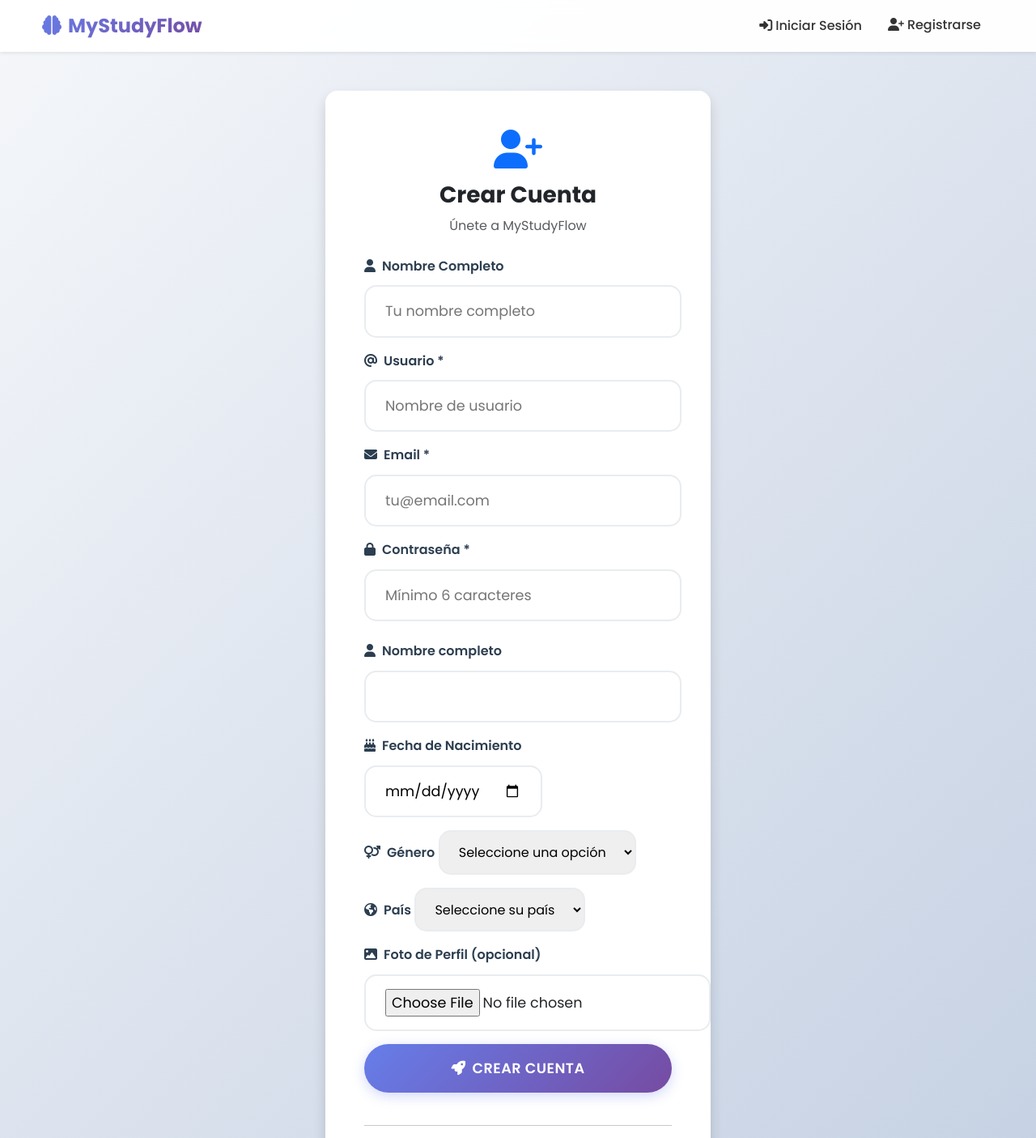
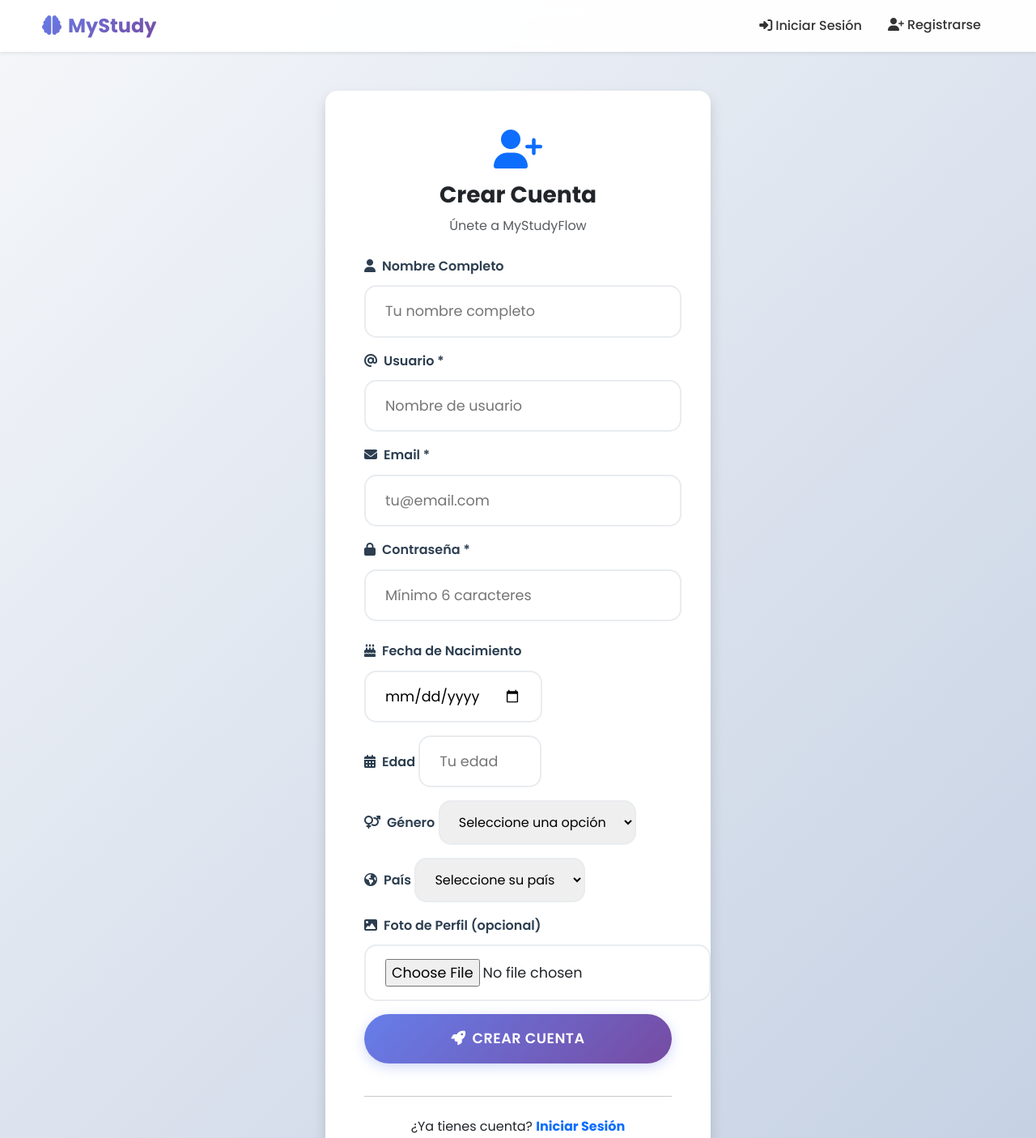
Before and after one commit to MaricarmenMQ/proyectofinal_final, a Django app: page /registro/ in a window 1280 px wide. Shown: the top 1405 px of the page at 81% size. Run offline with Django 5.2, Linux system fonts and the light colour scheme; some libraries are stand-ins or nearby versions.

Commit message:
Tus cambios

```diff
--- a/studyflow/models.py
+++ b/studyflow/models.py
@@ -27,6 +27,7 @@ class PerfilUsuario(models.Model):
     universidad = models.CharField(max_length=100, blank=True)
     tema_preferido = models.CharField(max_length=10, choices=TEMAS_CHOICES, default='claro')
     fecha_actualizacion = models.DateTimeField(auto_now=True)
+    edad = models.IntegerField(null=True, blank=True)
 
     def calcular_edad(self):
         from datetime import date
--- a/studyflow/templates/studyflow/inicio.html
+++ b/studyflow/templates/studyflow/inicio.html
@@ -182,7 +182,7 @@
 <section class="py-5" style="background: linear-gradient(135deg, #f093fb 0%, #f5576c 100%);">
     <div class="container text-center text-white">
         <h2 class="fw-bold mb-3">¿Listo para organizarte?</h2>
-        <p class="lead mb-4">Únete a miles de estudiantes que ya organizan su vida con MyStudyFlow</p>
+        <p class="lead mb-4">Únete para organizar mejor tu vida con  MyStudy</p>
         <a href="{% url 'registro' %}" class="boton boton-claro boton-lg">
             <i class="fas fa-rocket me-2"></i>COMENZAR AHORA
         </a>
@@ -194,7 +194,7 @@
     <div class="container">
         <div class="row align-items-center">
             <div class="col-lg-6">
-                <h2 class="fw-bold mb-4">¿Por qué elegir MyStudyFlow?</h2>
+                <h2 class="fw-bold mb-4">¿Por qué elegir MyStudy?</h2>
                 <div class="benefit-list">
                     <div class="d-flex align-items-center mb-3">
                         <i class="fas fa-check-circle text-success me-3" style="font-size: 1.5rem;"></i>
--- a/studyflow/templates/studyflow/registro.html
+++ b/studyflow/templates/studyflow/registro.html
@@ -1,4 +1,3 @@
-
 {% extends 'base.html' %}
 
 {% block title %}Registro - MyStudyFlow{% endblock %}
@@ -23,7 +22,7 @@
                         </label>
                         <input type="text" class="campo-formulario campo-formulario-lg"
                                id="nombre_completo" name="nombre_completo"
-                               placeholder="Tu nombre completo">
+                               placeholder="Tu nombre completo" required>
                     </div>
 
                     <div class="mb-3">
@@ -50,15 +49,7 @@
                         </label>
                         <input type="password" class="campo-formulario campo-formulario-lg"
                                id="password" name="password"
-                               placeholder="Mínimo 6 caracteres"required>
-                    </div>
-
-                    <div class="mb-3">
-                        <label for="nombre_completo" class="etiqueta-campo">
-                            <i class="fas fa-user me-2"></i>Nombre completo
-                        </label>
-                        <input type="text" class="campo-formulario campo-formulario-lg"
-                               id="nombre_completo" name="nombre_completo" required>
+                               placeholder="Mínimo 6 caracteres" required>
                     </div>
 
                     <div class="mb-3">
@@ -67,6 +58,15 @@
                         </label>
                         <input type="date" class="campo-formulario campo-formulario-lg"
                                id="fecha_nacimiento" name="fecha_nacimiento" required>
+                    </div>
+
+                    <div class="mb-3">
+                        <label for="edad" class="etiqueta-campo">
+                            <i class="fas fa-calendar-alt me-2"></i>Edad
+                        </label>
+                        <input type="number" class="campo-formulario campo-formulario-lg"
+                               id="edad" name="edad" min="1" max="120"
+                               placeholder="Tu edad" required>
                     </div>
 
                     <div class="mb-3">
--- a/studyflow/views.py
+++ b/studyflow/views.py
@@ -31,6 +31,7 @@ def registro_usuario(request):
         genero = request.POST.get('genero', '')
         pais = request.POST.get('pais', '')
         foto_perfil = request.FILES.get('foto_perfil', None)
+        edad = request.POST.get('edad')
 
         if len(password) < 6:
             messages.error(request, 'La contraseña debe tener al menos 6 caracteres')
@@ -53,6 +54,13 @@ def registro_usuario(request):
             except ValueError:
                 messages.error(request, 'Fecha de nacimiento inválida')
                 return render(request, 'studyflow/registro.html')
+        edad_int = None
+        if edad:
+            try:
+                edad_int = int(edad)
+            except ValueError:
+                messages.error(request, 'Edad inválida')
+                return render(request, 'studyflow/registro.html')
 
         PerfilUsuario.objects.create(
             usuario=usuario,
@@ -60,7 +68,8 @@ def registro_usuario(request):
             fecha_nacimiento=fecha_nacimiento,
             genero=genero,
             pais=pais,
-            foto_perfil=foto_perfil
+            foto_perfil=foto_perfil,
+            edad=edad_int
         )
 
         messages.success(request, 'Usuario registrado exitosamente')
--- a/templates/base.html
+++ b/templates/base.html
@@ -27,7 +27,7 @@
 <nav class="navbar navbar-expand-lg navbar-light bg-white shadow-sm">
     <div class="container">
         <a class="navbar-brand fw-bold text-primary" href="{% url 'inicio' %}">
-            <i class="fas fa-brain me-2"></i>MyStudyFlow
+            <i class="fas fa-brain me-2"></i>MyStudy
         </a>
 
         <button class="navbar-toggler" type="button" data-bs-toggle="collapse" data-bs-target="#navbarNav">
```
Also changed, not shown: db.sqlite3, studyflow/migrations/0013_perfilusuario_edad.py (added).
